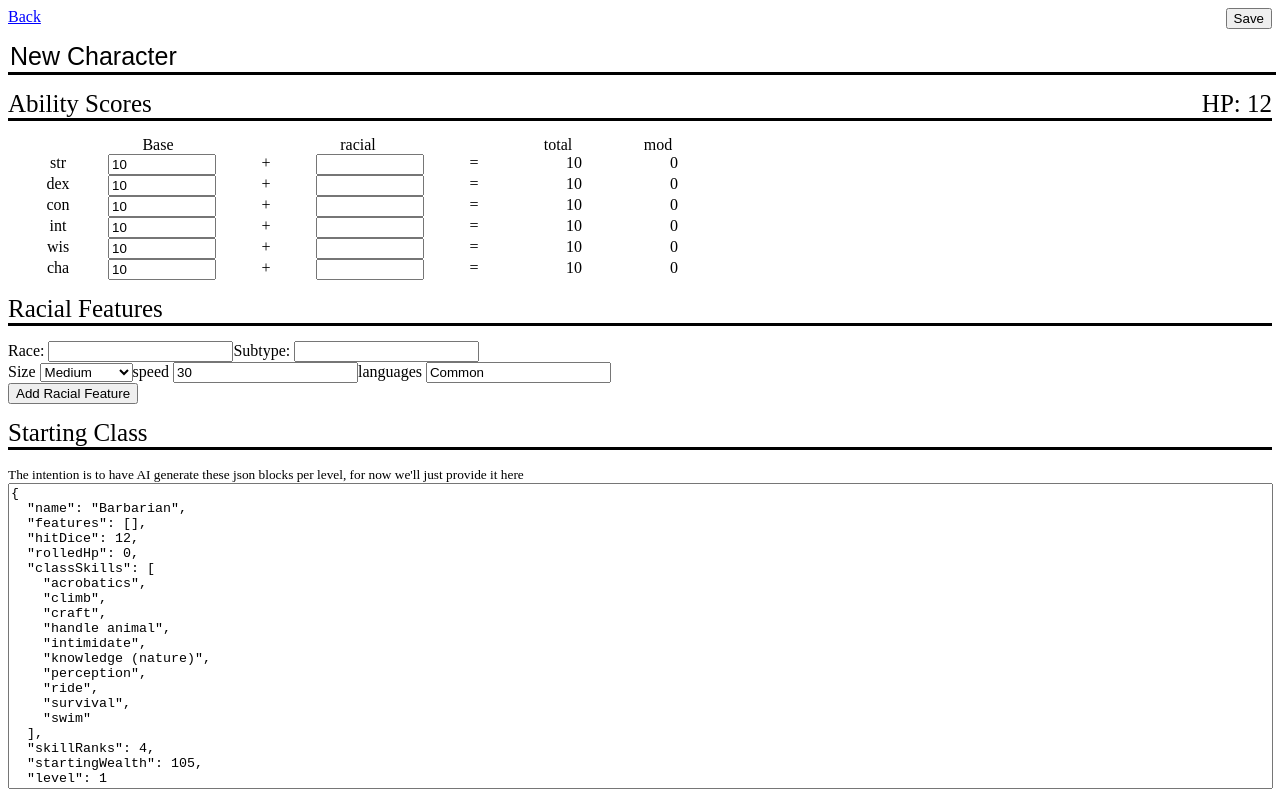
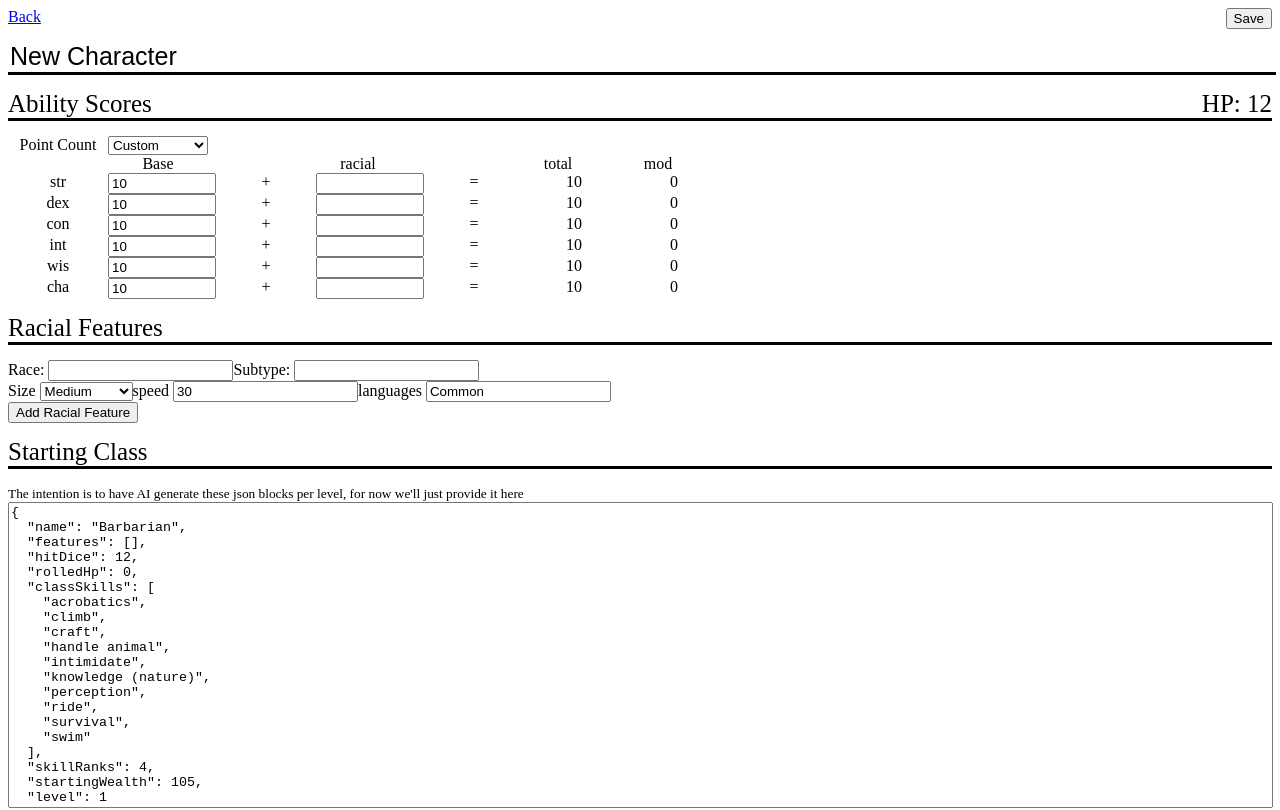
Before and after one commit to gelus/pf1-pc, an Angular app: page /new-character in a window 1280 px wide. Shown: the top 810 px of the page. Built offline with nearby package versions, Linux system fonts and the light colour scheme.

Commit message:
point buy complete

```diff
--- a/src/app/new-character/new-character.component.html
+++ b/src/app/new-character/new-character.component.html
@@ -5,10 +5,20 @@
     <input class="nameInput" type="text" [(ngModel)]="rawCharacter.name" />
     <header>Ability Scores <span style="float: right">HP: {{char.hp}}</span></header>
     <div class="abilities">
+
+      <div>
+        <span>Point Count</span>
+        <select [(ngModel)]="statPoints">
+          <option *ngFor="let option of pointOptions" [value]="option">{{ option }}</option>
+        </select>
+      </div>
         <div>
           <span></span>
           <span>Base</span>
           <span></span>
+          @if(statPoints !== 'Custom') {
+            <span>Cost:</span>
+          }
           <span>racial</span>
           <span></span>
           <span>total</span>
@@ -19,6 +29,9 @@
           <span>{{ability.key}}</span>
           <input type="number" [(ngModel)]="rawCharacter.abilityScores[ability.key]" max=18 min=7 (ngModelChange)="updateCharacter()"/>
           <span>+</span>
+          @if(statPoints !== 'Custom') {
+            <span>{{ getAbilityScoreCost(ability.key) }}</span>
+          }
           <input type="number" [(ngModel)]="rawCharacter.race.features[0].adjustments['abilityScores.'+ability.key]" (ngModelChange)="updateCharacter()"/>
           <span>=</span>
           <span> {{rawCharacter.abilityScores[ability.key] + (rawCharacter.race.features[0].adjustments['abilityScores.'+ability.key]||0)}} </span>
@@ -26,6 +39,11 @@
         </div>
       }
     </div>
+    @if(statPoints !== 'Custom') {
+      <p>Selected limit: {{statPoints}}</p>
+      <div>Cost Total: {{ totalCosts() }}</div>
+
+    }
 
     <header>Racial Features</header>
     <div class="race">
--- a/src/app/new-character/new-character.component.ts
+++ b/src/app/new-character/new-character.component.ts
@@ -1,16 +1,17 @@
 import { Component, WritableSignal, signal } from '@angular/core';
-import { sizes} from '../interfaces/character.interface';
-import {CommonModule} from '@angular/common';
-import {FormsModule} from '@angular/forms';
-import {AddFeatureModalComponent} from '../add-feature-modal/add-feature-modal.component';
+import { sizes } from '../interfaces/character.interface';
+import { CommonModule } from '@angular/common';
+import { FormsModule } from '@angular/forms';
+import { AddFeatureModalComponent } from '../add-feature-modal/add-feature-modal.component';
 import { ls } from '../utils/localstorage.util';
-import {Character} from '../utils/character.class';
-import {Router, RouterLink} from '@angular/router';
-import {ClassLevel} from '../utils/classlevel.class';
-import {AbilityModPipe} from '../ability-mod.pipe';
-import {CharacterAbstractComponent} from '../character-abstract.component';
-import {SkillListComponent} from '../skill-list/skill-list.component';
+import { Character } from '../utils/character.class';
+import { Router, RouterLink } from '@angular/router';
+import { ClassLevel } from '../utils/classlevel.class';
+import { AbilityModPipe } from '../ability-mod.pipe';
+import { CharacterAbstractComponent } from '../character-abstract.component';
+import { SkillListComponent } from '../skill-list/skill-list.component';
 import { InventoryListComponent } from '../inventory-list/inventory-list.component';
+import { DiffieHellmanGroup } from 'node:crypto';
 
 @Component({
   selector: 'app-new-character',
@@ -18,7 +19,43 @@ import { InventoryListComponent } from '../inventory-list/inventory-list.compone
   templateUrl: './new-character.component.html',
   styleUrl: './new-character.component.sass'
 })
+
 export class NewCharacterComponent extends CharacterAbstractComponent {
+
+  statPoints: string = 'Custom'
+  pointOptions: string[] = ['Custom', '10', '15', '20', '25']
+
+  getAbilityScoreCost(abilityKey: string): number {
+    const characterData = this.character()
+
+    let baseScore = characterData.abilityScores[abilityKey]
+
+    switch(baseScore) {
+      case 7: return -4
+      case 8: return -2
+      case 9: return -1
+      case 10: return 0
+      case 11: return 1
+      case 12: return 2
+      case 13: return 3
+      case 14: return 5
+      case 15: return 7
+      case 16: return 10
+      case 17: return 13
+      case 18: return 17
+      default: return 0
+
+    }
+  }
+
+  totalCosts(): number {
+    const characterData = this.character()
+    let total = 0
+    for (const abilityKey in characterData.abilityScores) {
+      total += this.getAbilityScoreCost(abilityKey)
+    }
+    return total
+  }
 
   sizes = sizes;
   character: WritableSignal<Character> = signal(new Character());
@@ -32,11 +69,13 @@ export class NewCharacterComponent extends CharacterAbstractComponent {
       race: {
         name: '',
         subtype: '',
-        features: [ {name: "racial-stats", adjustments: {
-          "speed.land": 30,
-          "size": 4,
-          "languages": 'Common'
-        } }]
+        features: [{
+          name: "racial-stats", adjustments: {
+            "speed.land": 30,
+            "size": 4,
+            "languages": 'Common'
+          }
+        }]
       },
       classLevels: [new ClassLevel({
         name: 'Barbarian',
@@ -53,8 +92,8 @@ export class NewCharacterComponent extends CharacterAbstractComponent {
 
   consumeClassLevelString(classLevel: string) {
     try {
-      this.updateCharacter({classLevels: [JSON.parse(classLevel.trim().replace(/(\s*\n\s*)|(,\s*(?=}))/g, ''))]})
-    } catch (e) {/* swallow it */}
+      this.updateCharacter({ classLevels: [JSON.parse(classLevel.trim().replace(/(\s*\n\s*)|(,\s*(?=}))/g, ''))] })
+    } catch (e) {/* swallow it */ }
   }
 
   saveCharacter() {
@@ -62,7 +101,7 @@ export class NewCharacterComponent extends CharacterAbstractComponent {
     const characterIds: Array<string> = (ls.getItem('characters') || []);
     characterIds.push(character.id);
 
-    ls.setItem('character-'+character.id, character);
+    ls.setItem('character-' + character.id, character);
     ls.setItem('characters', characterIds);
 
     this.router.navigate([character.id]);
```
